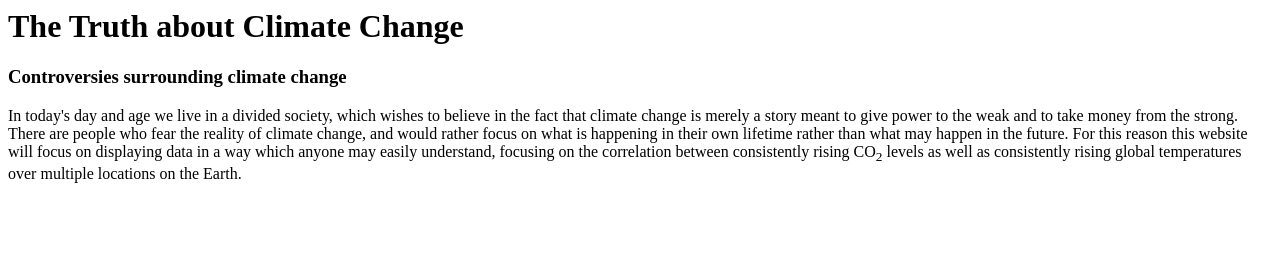
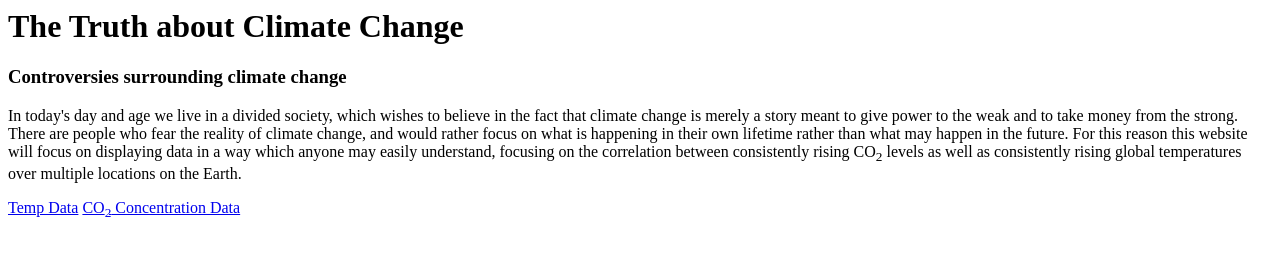
Before and after one commit to sactiki/Final-Project, a plain HTML site: page index.html in a window 1280 px wide. Drawn offline with Linux system fonts and the light colour scheme.

Commit message:
Datasets

```diff
--- a/index.html
+++ b/index.html
@@ -12,6 +12,7 @@
 
     </body>
 
-
+<a href="https://www.ncdc.noaa.gov/cag/national/time-series">Temp Data</a>
+    <a href="https://datahub.io/core/co2-ppm">CO<sub>2</sub> Concentration Data</a>
 
 </html>
```
